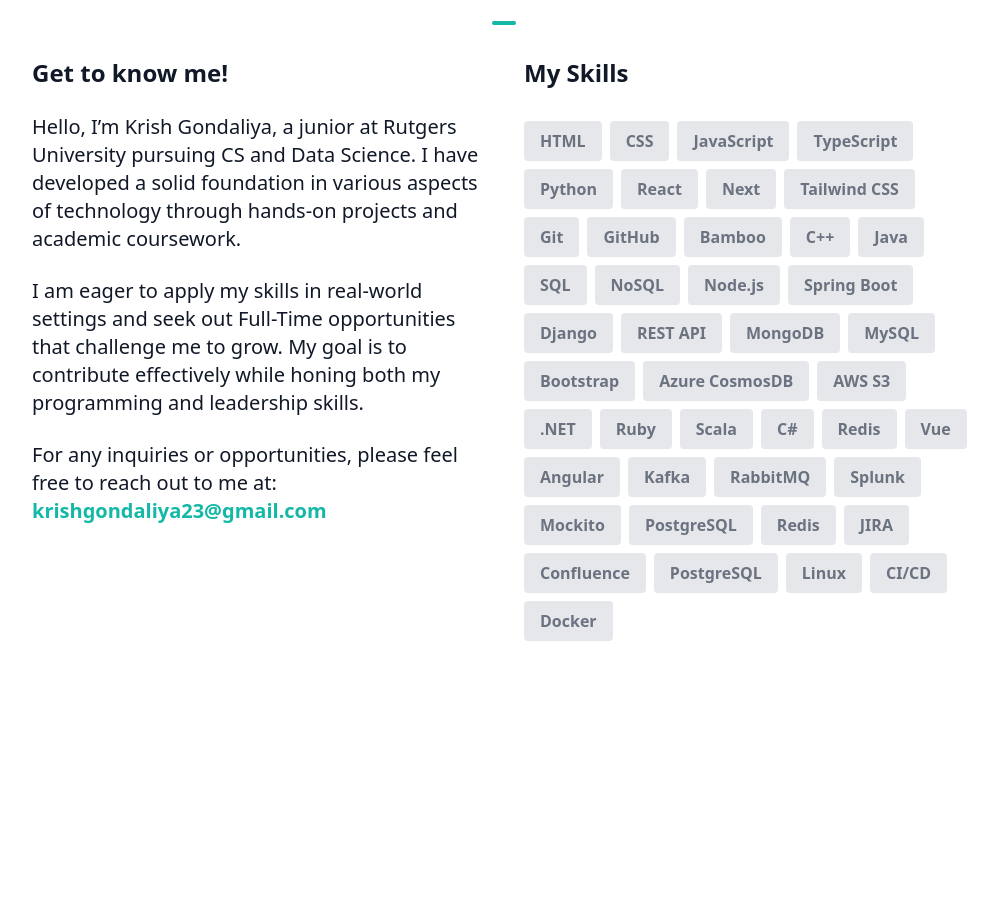
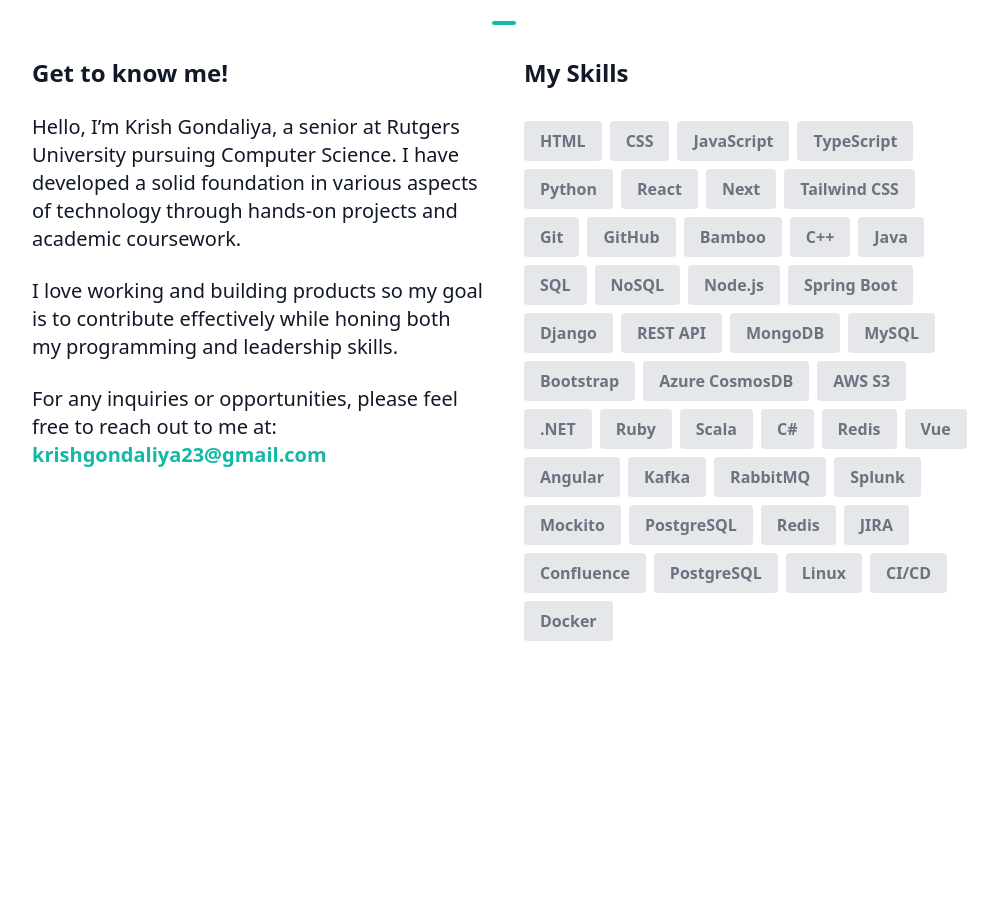
Before and after one commit to krishgondaliya/Portfolio, a Next.js app: page / in a window 1280 px wide. Shown: the part 1014-1915 px from the top of the page, without its empty margins (136-1134 px from the left). Built offline with nearby package versions, Linux system fonts and the light colour scheme.

Commit message:
Update AboutSection with new personal information

```diff
--- a/components/AboutSection.tsx
+++ b/components/AboutSection.tsx
@@ -62,11 +62,11 @@
               Get to know me!
             </h1>
             <p className="text-lg md:text-xl">
-              Hello, I’m Krish Gondaliya, a junior at Rutgers University pursuing CS and Data Science. I have developed a solid foundation in various aspects of technology through hands-on projects and academic coursework.
+              Hello, I’m Krish Gondaliya, a senior at Rutgers University pursuing Computer Science. I have developed a solid foundation in various aspects of technology through hands-on projects and academic coursework.
             </p>
             <br />
             <p className="text-lg md:text-xl">
-              I am eager to apply my skills in real-world settings and seek out Full-Time opportunities that challenge me to grow. My goal is to contribute effectively while honing both my programming and leadership skills.
+            I love working and building products so my goal is to contribute effectively while honing both my programming and leadership skills.
             </p>
             <br />
             <p className="text-lg md:text-xl">
```
